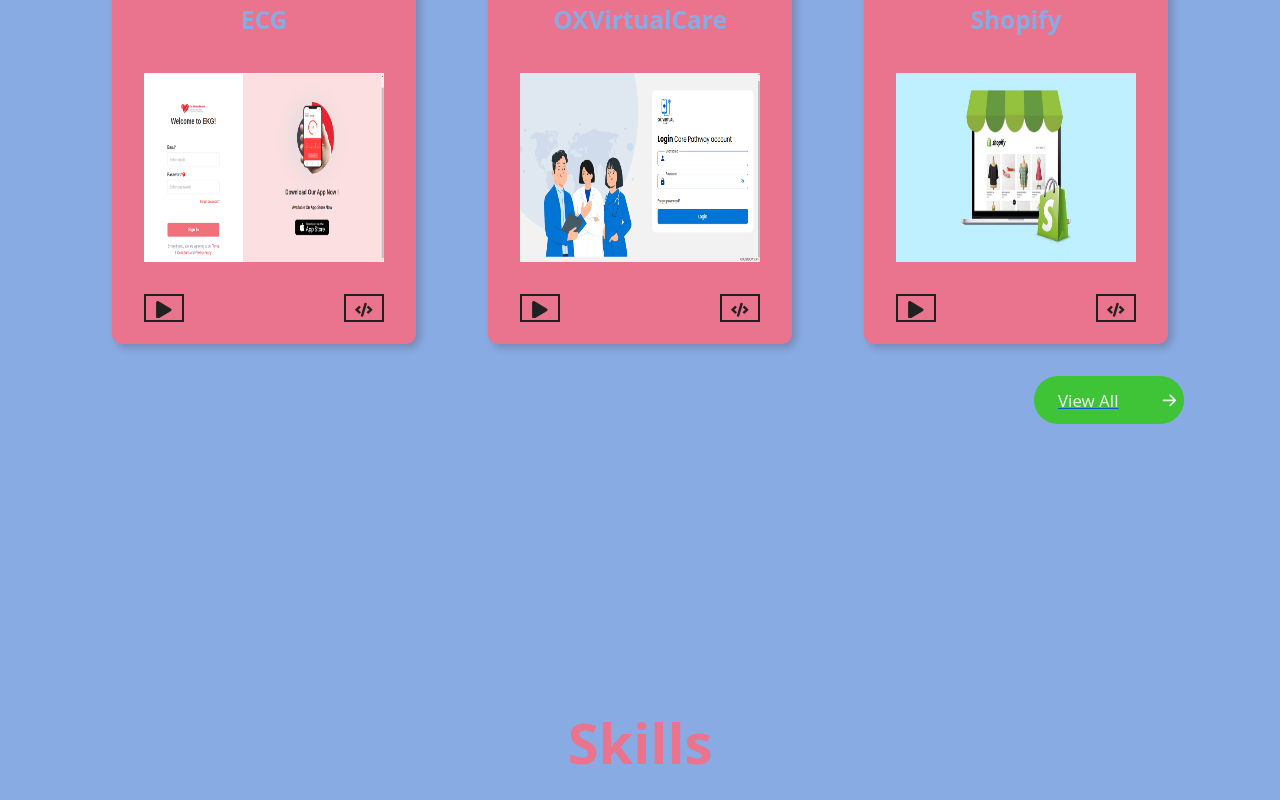
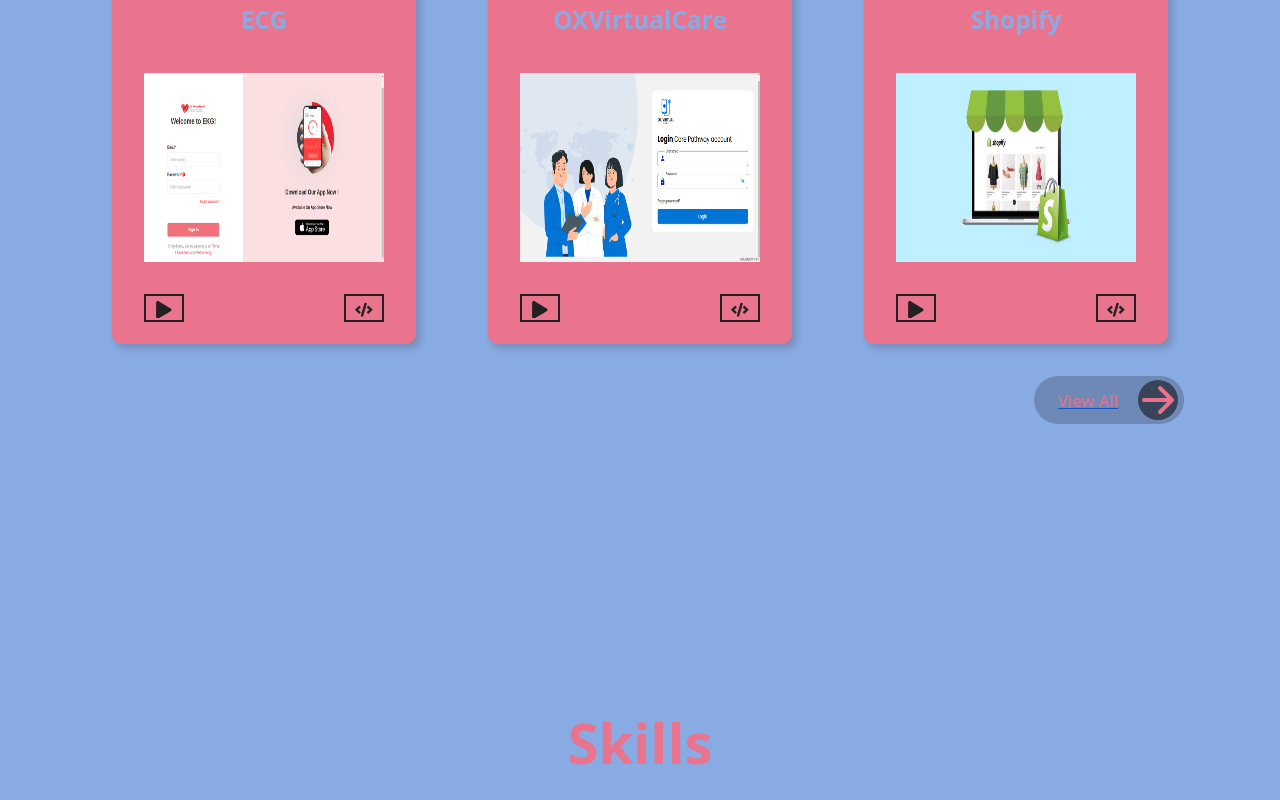
Before and after one commit to im-engineer/Portfolio, a React (Create React App) app in the folder frontend/: page / in a window 1280 px wide. In both pictures the pointer is over the button "View All". Shown: the part 1723-2523 px from the top of the page. Built offline with nearby package versions, Linux system fonts and the light colour scheme; a web font is replaced by a local one.

Commit message:
changes in projects

```diff
--- a/frontend/src/component/Projects/Project.css
+++ b/frontend/src/component/Projects/Project.css
@@ -67,18 +67,31 @@
     background-color: #EA738DFF;
     padding-left: 1.5rem;
     cursor: pointer;
-    text-decoration: none;
+    /* text-decoration: none; */
 }
 
 .viewAllBtn  {
     color: white;
     background-color: #3fc337;
     transition: color 0.2s;
+    text-decoration: none;
 }
 .viewAllBtn:hover {
-        color: #EAEAEA;
-        background-color: #3fc337;
-    }
+        color: #EA738DFF;
+        background-color:  rgba(000,000,000,0.2);
+}
+
+.viewArr{
+    background-color: rgba(000,000,000,0.5);
+    height: 5vh;
+    width: 5vh;
+    border-radius: 50%;
+}
+
+.viewArr:hover{
+    color: #fff;
+    background-color: #EA738DFF;
+}
 
 @media (min-width: 992px) and (max-width: 1380px) {
 
```
